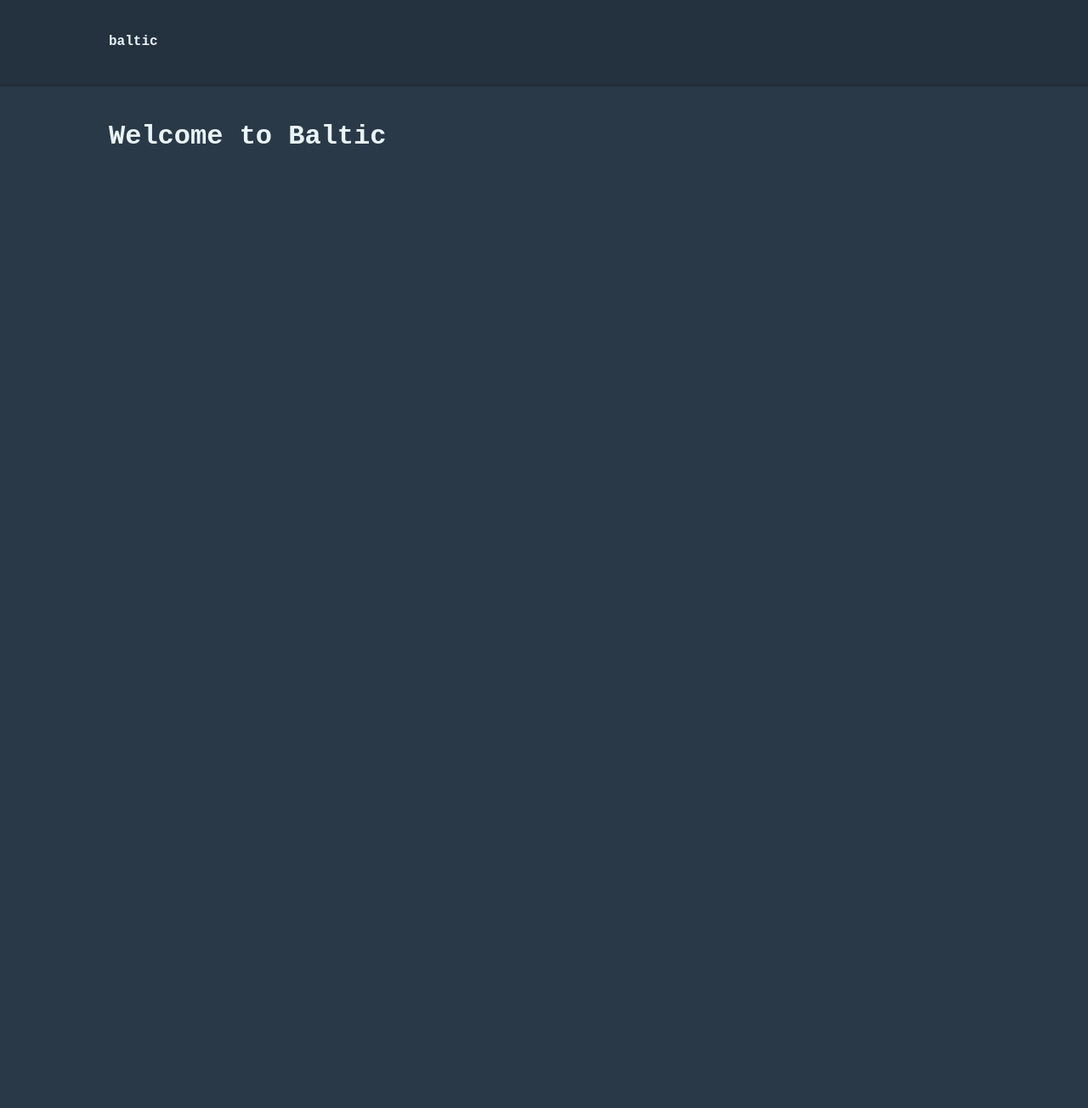
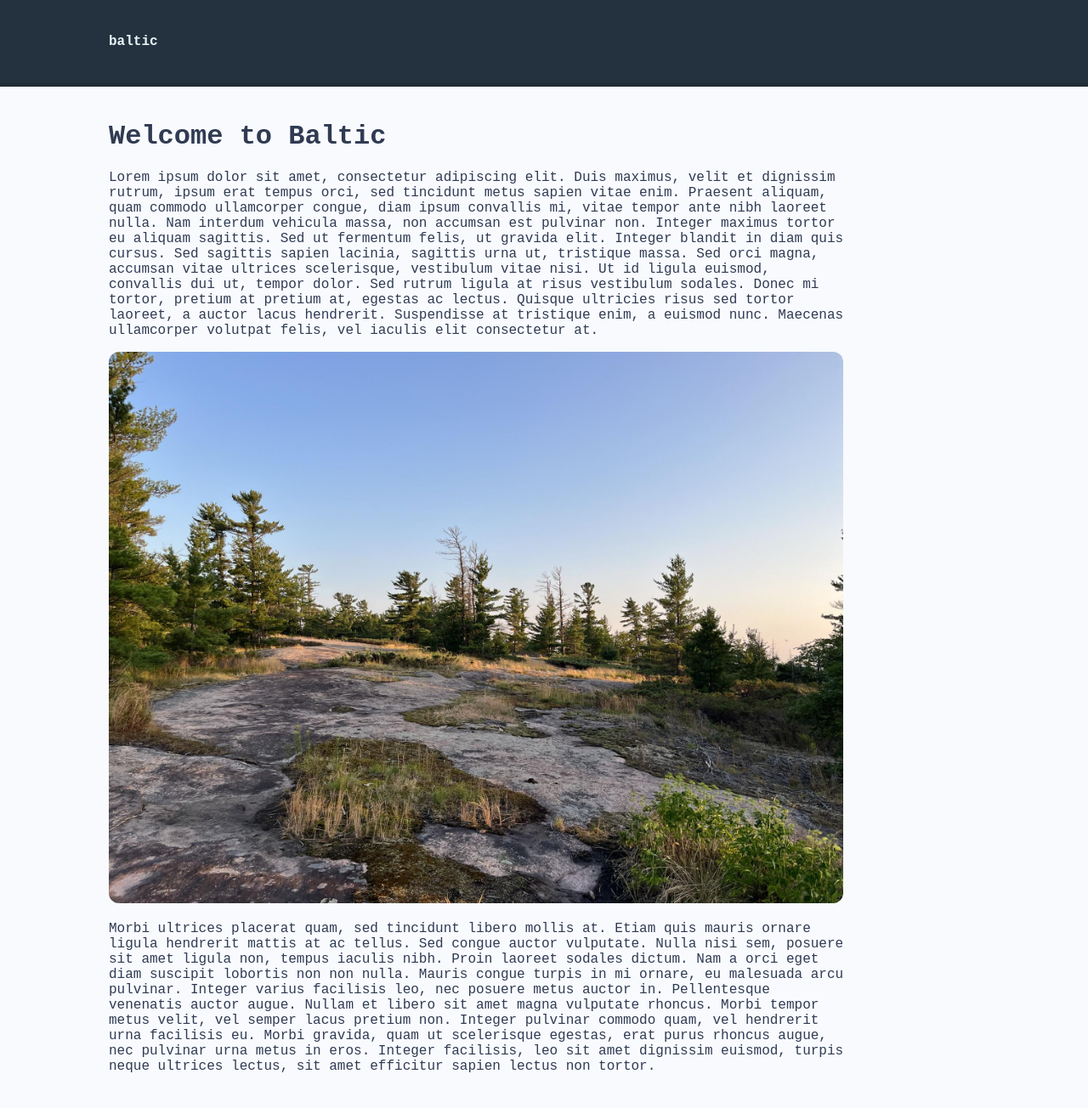
Before and after one commit to amacgillivray/baltic, a Jekyll site: the page built from index.md, in a window 1280 px wide. Shown: the whole page at 85% size. Built offline with Jekyll 4.4.1, drawn with Linux system fonts in a browser that asks for light colours; before the commit the page ends 900 px from its top, so only the background shows below that.

Commit message:
Test colorsets

```diff
--- a/index.md
+++ b/index.md
@@ -1,7 +1,14 @@
 ---
 title: Home
 layout: base
+colorset: light
 permalink: index.html
 ---
 
 # Welcome to Baltic
+
+Lorem ipsum dolor sit amet, consectetur adipiscing elit. Duis maximus, velit et dignissim rutrum, ipsum erat tempus orci, sed tincidunt metus sapien vitae enim. Praesent aliquam, quam commodo ullamcorper congue, diam ipsum convallis mi, vitae tempor ante nibh laoreet nulla. Nam interdum vehicula massa, non accumsan est pulvinar non. Integer maximus tortor eu aliquam sagittis. Sed ut fermentum felis, ut gravida elit. Integer blandit in diam quis cursus. Sed sagittis sapien lacinia, sagittis urna ut, tristique massa. Sed orci magna, accumsan vitae ultrices scelerisque, vestibulum vitae nisi. Ut id ligula euismod, convallis dui ut, tempor dolor. Sed rutrum ligula at risus vestibulum sodales. Donec mi tortor, pretium at pretium at, egestas ac lectus. Quisque ultricies risus sed tortor laoreet, a auctor lacus hendrerit. Suspendisse at tristique enim, a euismod nunc. Maecenas ullamcorper volutpat felis, vel iaculis elit consectetur at.
+
+![Up North](./header.jpg)
+
+Morbi ultrices placerat quam, sed tincidunt libero mollis at. Etiam quis mauris ornare ligula hendrerit mattis at ac tellus. Sed congue auctor vulputate. Nulla nisi sem, posuere sit amet ligula non, tempus iaculis nibh. Proin laoreet sodales dictum. Nam a orci eget diam suscipit lobortis non non nulla. Mauris congue turpis in mi ornare, eu malesuada arcu pulvinar. Integer varius facilisis leo, nec posuere metus auctor in. Pellentesque venenatis auctor augue. Nullam et libero sit amet magna vulputate rhoncus. Morbi tempor metus velit, vel semper lacus pretium non. Integer pulvinar commodo quam, vel hendrerit urna facilisis eu. Morbi gravida, quam ut scelerisque egestas, erat purus rhoncus augue, nec pulvinar urna metus in eros. Integer facilisis, leo sit amet dignissim euismod, turpis neque ultrices lectus, sit amet efficitur sapien lectus non tortor.
```
